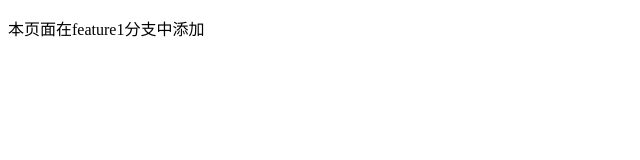
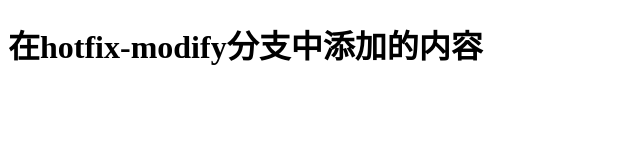
Before and after one commit to Hyson-wang/githubDemo, a plain HTML site: page inner_page2.html in a window 1280 px wide. Shown: the whole page, without its empty margins (0-640 px from the left). Drawn offline with Linux system fonts and the light colour scheme.

Commit message:
在hotfix-modify分支中修改了inner_page2.html页面的内容

```diff
--- a/inner_page2.html
+++ b/inner_page2.html
@@ -7,6 +7,9 @@
   <title>inner_page2</title>
 </head>
 <body>
-  <p>本页面在feature1分支中添加</p>
+
+  <!-- 在hotfix-modify分支中注释一些内容,再加上一些内容 -->
+  <!-- <p>本页面在feature1分支中添加</p> -->
+  <h1>在hotfix-modify分支中添加的内容</h1>
 </body>
 </html>
```
